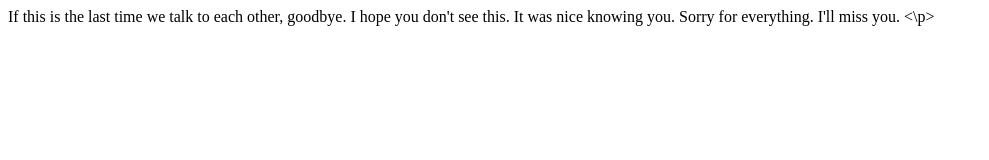
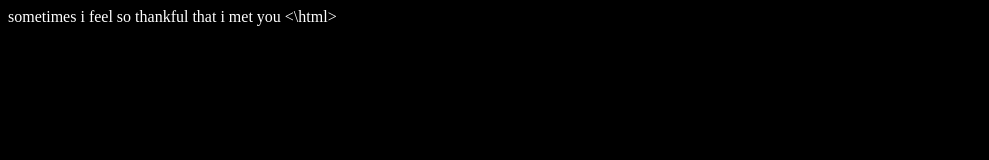
Before and after one commit to ionoenn/ionoenn.github.io, a plain HTML site: page index.html in a window 1280 px wide. Shown: the whole page, without its empty margins (0-989 px from the left). Drawn offline with Linux system fonts and the light colour scheme.

Commit message:
Update index.html

```diff
--- a/index.html
+++ b/index.html
@@ -1,2 +1,4 @@
-<p>If this is the last time we talk to each other, goodbye. I hope you don't see this. It was nice knowing you. Sorry for everything. I'll miss you.
-<\p>
+<html style="background-color:black">
+
+<p style="color:white">sometimes i feel so thankful that i met you
+<\html>
```
